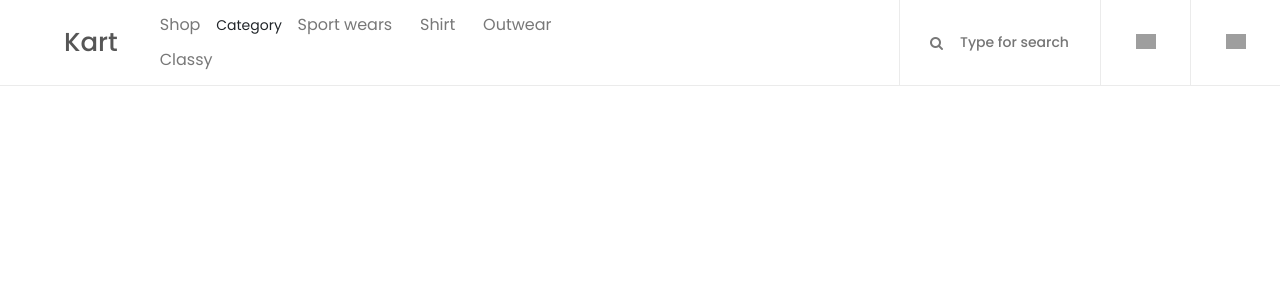
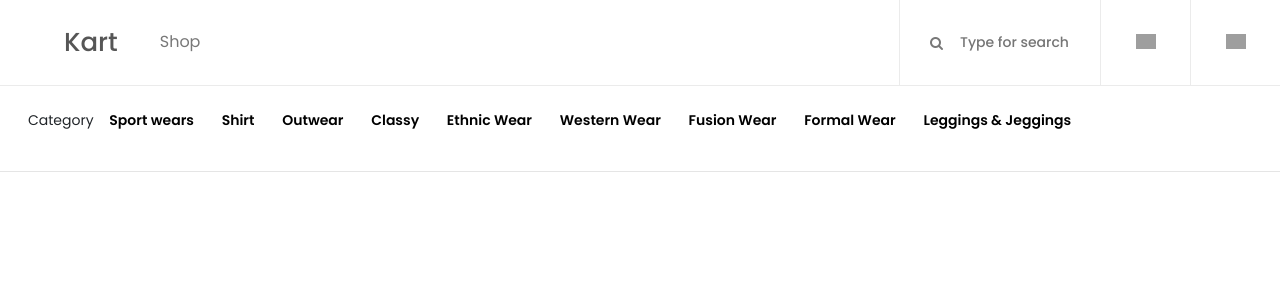
Before and after one commit to kevin123george/kart0, a Django app: template templates/exp.html in a window 1280 px wide. Shown: the top 300 px of the page. Run offline with Django 3.2, Linux system fonts and the light colour scheme; the template is opened without the code that fills it, so the values that code supplies are empty; parts of the project's set-up code (start-up, migrations or seed data) failed here and were passed over; some libraries are stand-ins or nearby versions; grey boxes are pictures that could not be loaded.

Commit message:
make it better

```diff
--- a/templates/base.html
+++ b/templates/base.html
@@ -43,28 +43,19 @@
                 </div>
                 <!-- Nav Start -->
                 <div class="classynav">
+
                     <ul>
-
                         <li><a href="\">Shop</a></li>
-                        <li>Category</li>
-                        <li class="nav-item">
-                            <a class="nav-link" href="{% url 'category-list' 'SW' %} ">Sport wears</a>
-                        </li>
-                        <li class="nav-item">
-                            <a class="nav-link" href="{% url 'category-list' 'S' %} ">Shirt</a>
-                        </li>
-                        <li class="nav-item">
-                            <a class="nav-link" href="{% url 'category-list' 'OW' %} ">Outwear</a>
-                        </li>
-                        <li class="nav-item">
-                            <a class="nav-link" href="{% url 'category-list' 'CL' %} ">Classy</a>
-                        </li>
 
                     </ul>
+
                 </div>
+
                 <!-- Nav End -->
             </div>
         </nav>
+    </nav>
+
 
         <!-- Header Meta Data -->
         <div class="header-meta d-flex clearfix justify-content-end">
@@ -125,6 +116,58 @@
 
 
 </div>
+<nav class="classy-navbar" id="essenceNav" >
+
+        <div class="classy-navbar-toggler">
+            <span class="navbarToggler"><span></span><span></span><span></span></span>
+        </div>
+        <!-- Menu -->
+        <div class="classy-menu">
+            <!-- close btn -->
+            <div class="classycloseIcon">
+                <div class="cross-wrap"><span class="top"></span><span class="bottom"></span></div>
+            </div>
+            <!-- Nav Start -->
+            <div class="classynav">
+
+                <ul>
+
+                    <li>Category</li>
+                    <li class="nav-item">
+                        <a class="nav-link" href="{% url 'category-list' 'SW' %} ">Sport wears</a>
+                    </li>
+                    <li class="nav-item">
+                        <a class="nav-link" href="{% url 'category-list' 'S' %} ">Shirt</a>
+                    </li>
+                    <li class="nav-item">
+                        <a class="nav-link" href="{% url 'category-list' 'OW' %} ">Outwear</a>
+                    </li>
+                    <li class="nav-item">
+                        <a class="nav-link" href="{% url 'category-list' 'CL' %} ">Classy</a>
+                    </li>
+                    <li class="nav-item">
+                        <a class="nav-link" href="{% url 'category-list' 'EW' %} ">Ethnic Wear</a>
+                    </li>
+                    <li class="nav-item">
+                        <a class="nav-link" href="{% url 'category-list' 'WW' %} ">Western Wear</a>
+                    </li>
+                    <li class="nav-item">
+                        <a class="nav-link" href="{% url 'category-list' 'FW' %} ">Fusion Wear</a>
+                    </li>
+                    <li class="nav-item">
+                        <a class="nav-link" href="{% url 'category-list' 'FOW' %} ">Formal Wear</a>
+                    </li>
+                    <li class="nav-item">
+                        <a class="nav-link" href="{% url 'category-list' 'LJ' %} ">Leggings & Jeggings</a>
+                    </li>
+                </ul>
+
+            </div>
+
+            <!-- Nav End -->
+        </div>
+    </nav>
+    <hr />
 {% if messages %}
 
   {% for message in messages %}
@@ -135,6 +178,9 @@
         </button>
       </div>
       {% endfor %}
+
+
+
 {% endif %}
 
 
```
Also changed, not shown: core/models.py (+7 -1 lines).
